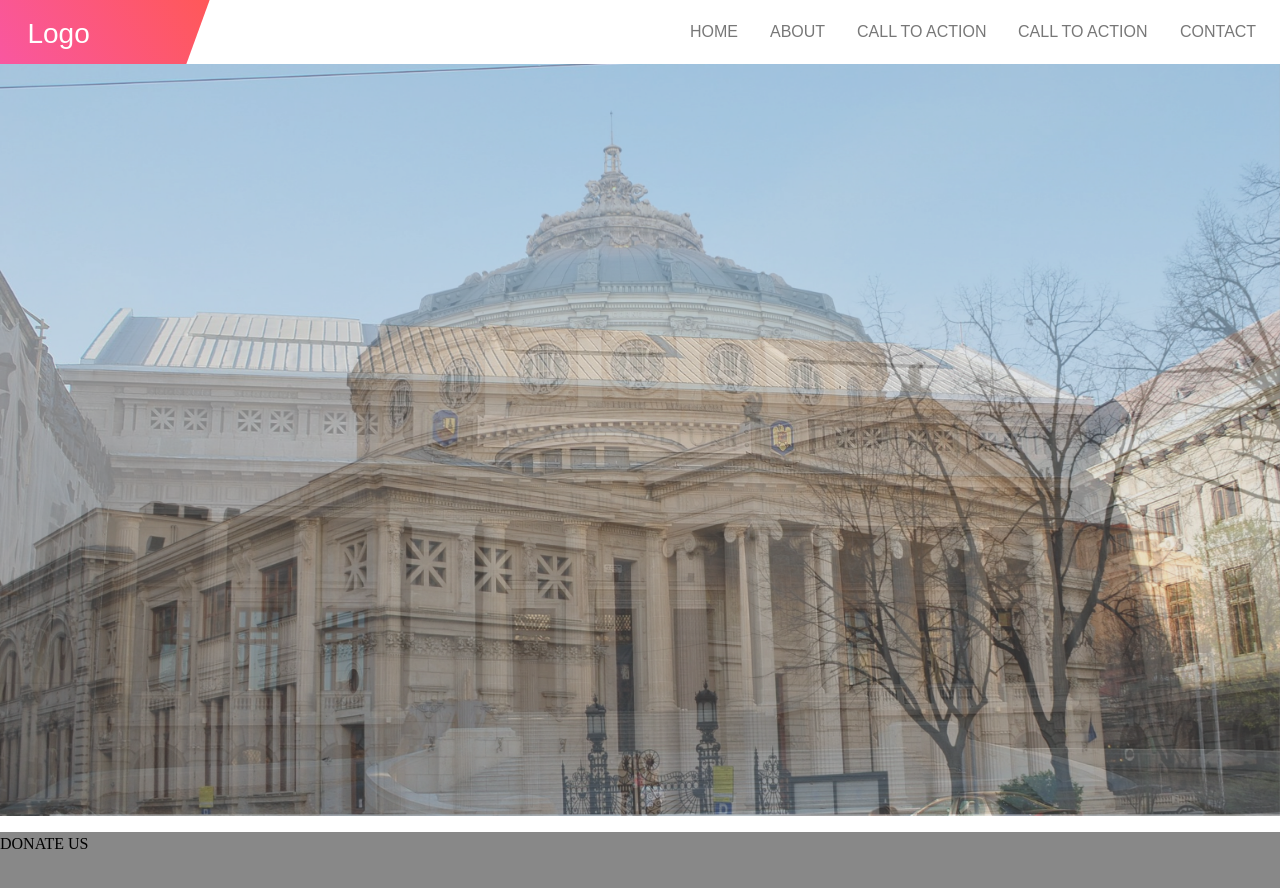
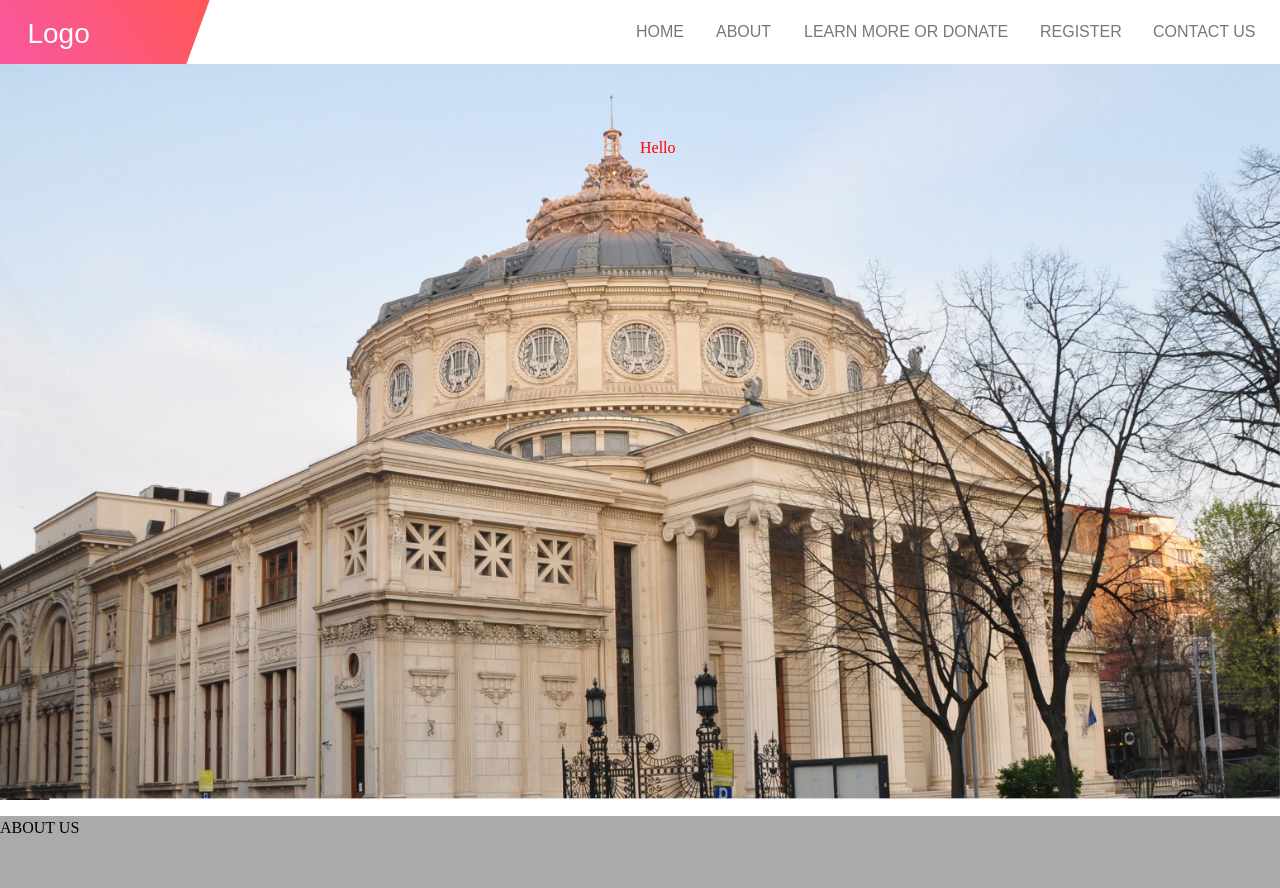
Before and after one commit to stefan-iordache/react-for-a-cause-unrmi, a React (Create React App) app in the folder app/: page / in a window 1280 px wide. Shown: the top 888 px of the page. Built offline with nearby package versions, Linux system fonts and the light colour scheme.

Commit message:
minor details

```diff
--- a/app/src/App.css
+++ b/app/src/App.css
@@ -61,6 +61,8 @@ button {
   }
 
   #home {
+    height: 100vh;
+
     background-color: #ddd;
   }
 
--- a/app/src/components/AboutUs.js
+++ b/app/src/components/AboutUs.js
@@ -4,6 +4,7 @@ export default function AboutUs() {
     return (
         <>
             <p id='about'>ABOUT US</p>
+
         </>
     )
 }
--- a/app/src/components/Footer.js
+++ b/app/src/components/Footer.js
@@ -4,6 +4,7 @@ export default function Footer() {
     return (
         <>
             <p id='footer'>FOOTER US</p>
+
         </>
     )
 }
--- a/app/src/components/Form.js
+++ /dev/null
@@ -1,5 +0,0 @@
-import React from 'react'
-
-export default function Form() {
-
-}
--- a/app/src/components/NavBar.js
+++ b/app/src/components/NavBar.js
@@ -24,31 +24,31 @@ export default function NavBar() {
                             </span>
                         </span>
                     </Link>
-                    <Link className='nav-link' to='about' spy={true} smooth={true} offset={500} duration={500}>
+                    <Link className='nav-link' to='about' spy={true} smooth={true} offset={0} duration={500}>
                         <span className='nav-link-span'>
                             <span className='u-nav'>
                                 About
                             </span>
                         </span>
                     </Link>
-                    <Link className='nav-link' to='donate' spy={true} smooth={true} offset={50} duration={500}>
+                    <Link className='nav-link' to='donate' spy={true} smooth={true} offset={0} duration={500}>
                         <span className='nav-link-span'>
                             <span className='u-nav'>
-                                Call to action
+                                Learn more or donate
                             </span>
                         </span>
                     </Link>
-                    <Link className='nav-link' to='form' spy={true} smooth={true} offset={50} duration={500}>
+                    <Link className='nav-link' to='contact' spy={true} smooth={true} offset={0} duration={500}>
                         <span className='nav-link-span'>
                             <span className='u-nav'>
-                                Call to action
+                                Register
                             </span>
                         </span>
                     </Link>
-                    <Link className='nav-link' to='footer' spy={true} smooth={true} offset={50} duration={500}>
+                    <Link className='nav-link' to='footer' spy={true} smooth={true} offset={0   } duration={500}>
                         <span className='nav-link-span'>
                             <span className='u-nav'>
-                                Contact
+                                Contact Us
                             </span>
                         </span>
                     </Link>
```
Also changed, not shown: app/src/components/imgs/unrmi.jpg (added).
